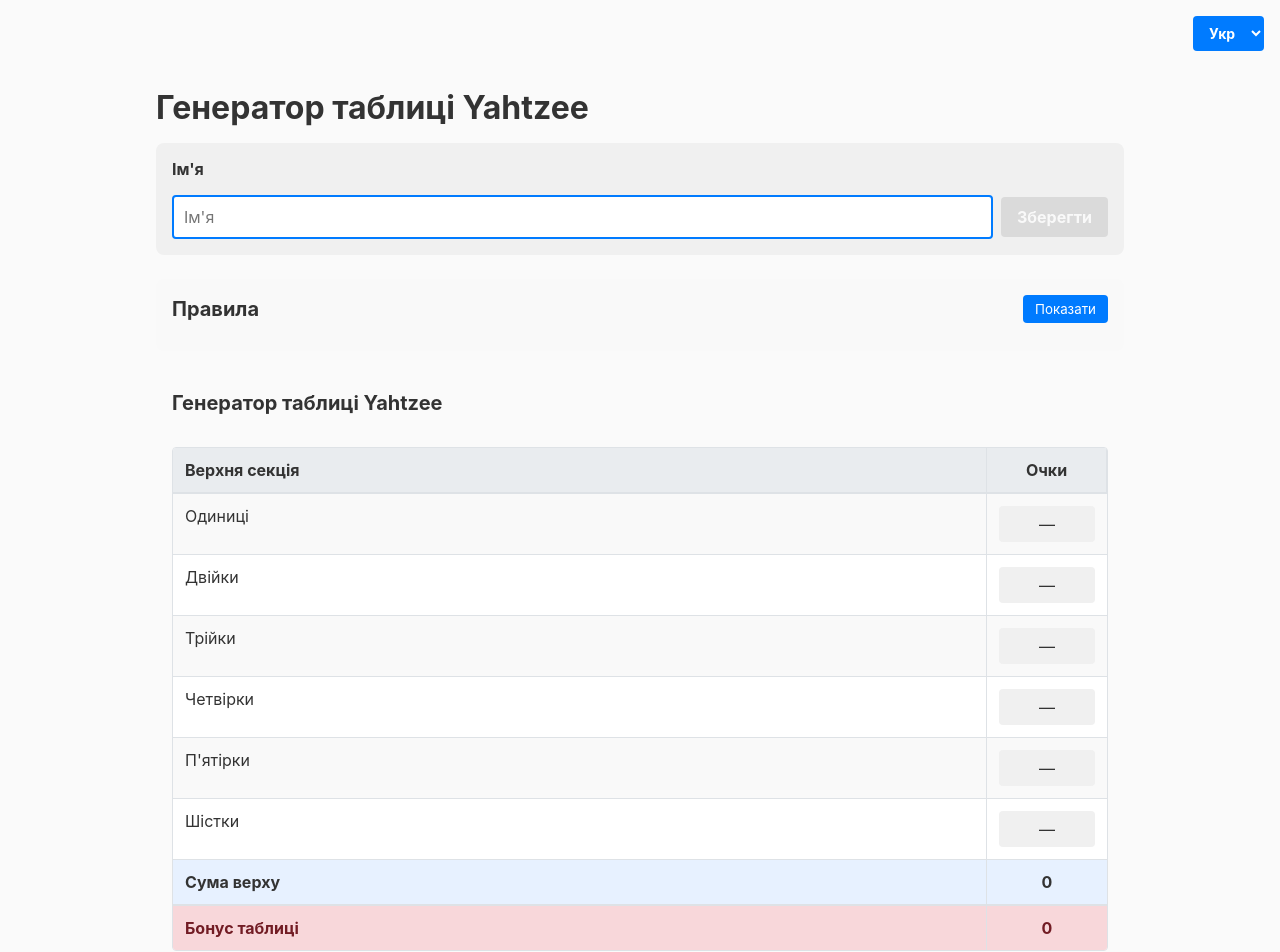
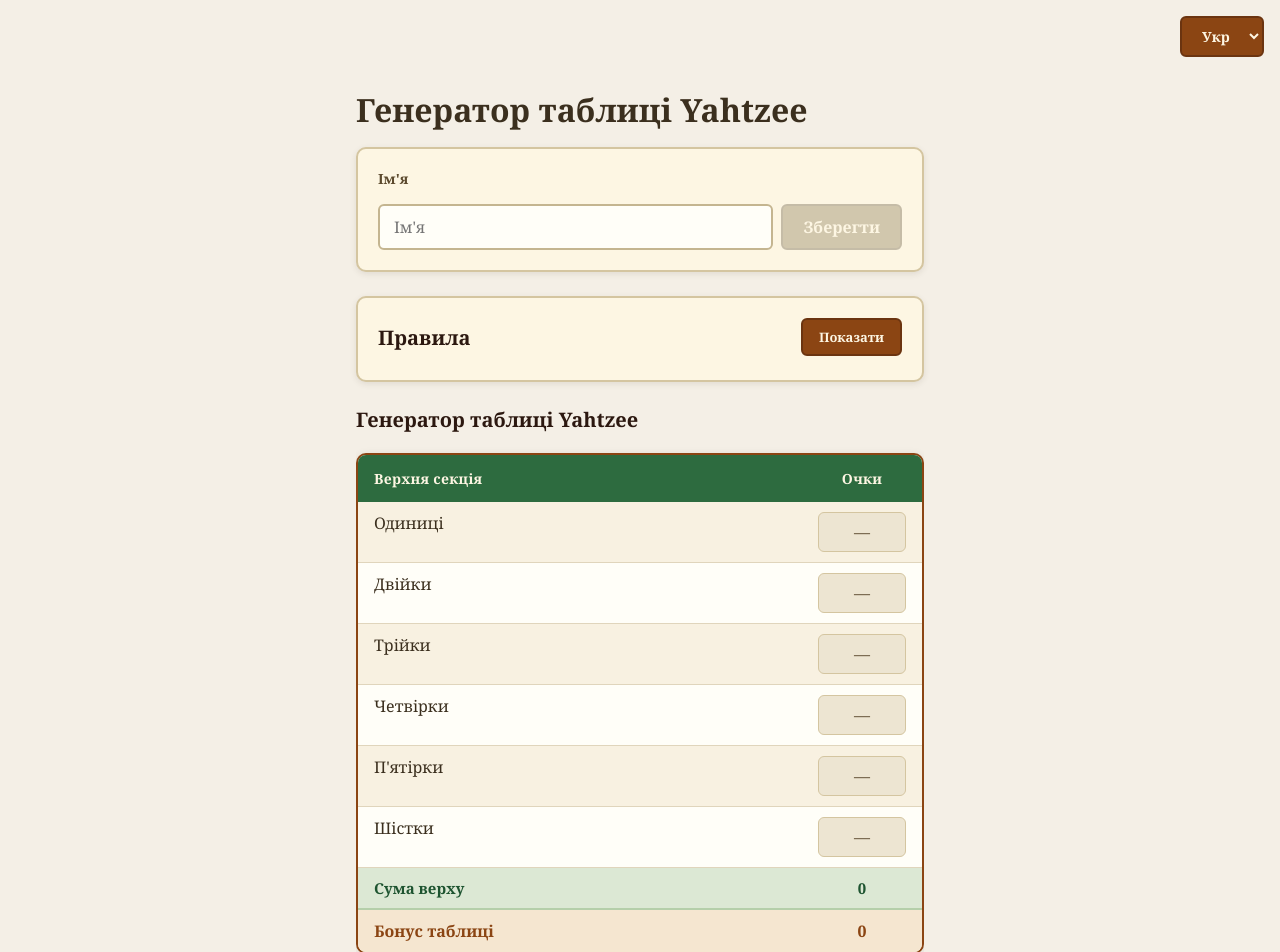
Before and after one commit to melnickforever/yahtzee, a Next.js app: page / in a window 1280 px wide. Shown: the top 952 px of the page. Built offline with nearby package versions, Linux system fonts and the light colour scheme.

Commit message:
New design

```diff
--- a/app/globals.css
+++ b/app/globals.css
@@ -6,13 +6,11 @@
 
 html,
 body {
-  font-family: -apple-system, BlinkMacSystemFont, 'Segoe UI', 'Roboto', 'Oxygen',
-    'Ubuntu', 'Cantarell', 'Fira Sans', 'Droid Sans', 'Helvetica Neue',
-    sans-serif;
+  font-family: 'Georgia', 'Cambria', 'Times New Roman', serif;
   -webkit-font-smoothing: antialiased;
   -moz-osx-font-smoothing: grayscale;
-  background-color: #fafafa;
-  color: #333;
+  background-color: #f4efe6;
+  color: #3b2f1e;
 }
 
 body {
@@ -52,7 +50,8 @@
 
 h2 {
   font-size: 20px;
-  color: #333;
+  color: #2c1810;
+  font-weight: 700;
 }
 
 input[type='number'],
@@ -67,7 +66,7 @@
 }
 
 .main-container {
-  max-width: 1000px;
+  max-width: 600px;
   margin: 0 auto;
   padding: 16px;
 }
@@ -81,101 +80,123 @@
 }
 
 .language-select {
-  padding: 8px 12px;
-  background-color: #007bff;
-  color: white;
-  border: none;
-  border-radius: 4px;
+  padding: 8px 16px;
+  background-color: #8b4513;
+  color: #fdf6e3;
+  border: 2px solid #6b3410;
+  border-radius: 6px;
   cursor: pointer;
   font-size: 14px;
-  font-weight: bold;
+  font-weight: 600;
+  transition: background-color 0.15s ease;
+}
+
+.language-select:hover {
+  background-color: #a0522d;
 }
 
 /* Player Section */
 .player-section {
   margin-bottom: 24px;
-  padding: 16px;
-  background-color: #f0f0f0;
-  border-radius: 8px;
+  padding: 20px;
+  background-color: #fdf6e3;
+  border-radius: 10px;
+  border: 2px solid #d4c5a0;
+  box-shadow: 0 2px 6px rgba(59, 47, 30, 0.1);
 }
 
 .player-label {
   display: block;
   margin-bottom: 8px;
-  font-weight: bold;
+  font-weight: 600;
+  color: #5c4a2e;
+  font-size: 14px;
 }
 
 .player-input {
   flex: 1;
   min-width: 0;
-  padding: 10px;
+  padding: 10px 14px;
   font-size: 16px;
-  border: 2px solid #007bff;
-  border-radius: 4px;
+  border: 2px solid #c4b590;
+  border-radius: 6px;
   box-sizing: border-box;
+  background-color: #fffef8;
+  transition: border-color 0.2s ease, box-shadow 0.2s ease;
+}
+
+.player-input:focus {
+  outline: none;
+  border-color: #8b4513;
+  box-shadow: 0 0 0 3px rgba(139, 69, 19, 0.15);
 }
 
 .player-save-button {
-  padding: 10px 16px;
-  background-color: #007bff;
-  color: white;
-  border: none;
-  border-radius: 4px;
+  padding: 10px 20px;
+  background-color: #2d6b3f;
+  color: #fdf6e3;
+  border: 2px solid #1e5430;
+  border-radius: 6px;
   cursor: pointer;
   font-size: 16px;
-  font-weight: bold;
+  font-weight: 600;
   white-space: nowrap;
+  transition: background-color 0.15s ease;
 }
 
 .player-save-button:hover:not(:disabled) {
-  background-color: #0056b3;
+  background-color: #367a4a;
 }
 
 .player-save-button:disabled {
-  background-color: #ccc;
+  background-color: #b5a88a;
+  border-color: #a09680;
   cursor: not-allowed;
   opacity: 0.6;
 }
 
 .player-name-display {
-  padding: 10px;
+  padding: 10px 14px;
   font-size: 16px;
-  font-weight: bold;
-  color: #333;
-  background-color: #f9f9f9;
-  border-radius: 4px;
-  border: 2px solid #ddd;
+  font-weight: 600;
+  color: #2c1810;
+  background-color: #fffef8;
+  border-radius: 6px;
+  border: 2px solid #c4b590;
   flex: 1;
 }
 
 .player-edit-button {
-  padding: 10px 12px;
-  background-color: #28a745;
-  color: white;
-  border: none;
-  border-radius: 4px;
+  padding: 10px 16px;
+  background-color: #8b4513;
+  color: #fdf6e3;
+  border: 2px solid #6b3410;
+  border-radius: 6px;
   cursor: pointer;
   font-size: 16px;
-  font-weight: bold;
+  font-weight: 600;
+  transition: background-color 0.15s ease;
 }
 
 .player-edit-button:hover {
-  background-color: #218838;
+  background-color: #a0522d;
 }
 
 /* Rules Reference */
 .rules-container {
   margin-bottom: 24px;
-  padding: 16px;
-  background-color: #f9f9f9;
-  border-radius: 8px;
+  padding: 20px;
+  background-color: #fdf6e3;
+  border-radius: 10px;
+  border: 2px solid #d4c5a0;
+  box-shadow: 0 2px 6px rgba(59, 47, 30, 0.1);
 }
 
 .rules-header {
   display: flex;
   justify-content: space-between;
   align-items: center;
-  margin-bottom: 12px;
+  margin-bottom: 4px;
 }
 
 .rules-header h2 {
@@ -183,25 +204,37 @@
 }
 
 .rules-button {
-  padding: 6px 12px;
-  background-color: #007bff;
-  color: white;
-  border: none;
-  border-radius: 4px;
+  padding: 8px 16px;
+  background-color: #8b4513;
+  color: #fdf6e3;
+  border: 2px solid #6b3410;
+  border-radius: 6px;
   cursor: pointer;
+  font-weight: 600;
+  font-size: 13px;
+  transition: background-color 0.15s ease;
+}
+
+.rules-button:hover {
+  background-color: #a0522d;
 }
 
 /* Rules Summary */
 .rules-summary {
-  margin-bottom: 16px;
-  line-height: 1.6;
+  margin-bottom: 20px;
+  margin-top: 16px;
+  line-height: 1.7;
+  color: #5c4a2e;
 }
 
 .rules-summary h3 {
-  margin-top: 12px;
-  margin-bottom: 4px;
-  font-size: 15px;
-  color: #333;
+  margin-top: 16px;
+  margin-bottom: 6px;
+  font-size: 14px;
+  font-weight: 700;
+  color: #2c1810;
+  text-transform: uppercase;
+  letter-spacing: 0.03em;
 }
 
 .rules-summary p {
@@ -216,7 +249,7 @@
 }
 
 .rules-summary li {
-  margin-bottom: 4px;
+  margin-bottom: 6px;
 }
 
 /* Rules Grid */
@@ -224,11 +257,11 @@
   display: grid;
   grid-template-columns: 1fr 2fr 1fr;
   gap: 0;
-  background-color: #fff;
-  border: 1px solid #dee2e6;
-  border-radius: 4px;
+  background-color: #fffef8;
+  border: 2px solid #8b4513;
+  border-radius: 8px;
   overflow: hidden;
-  margin-top: 12px;
+  margin-top: 16px;
 }
 
 .rules-grid-header {
@@ -236,33 +269,41 @@
 }
 
 .rules-grid-header > .rules-grid-cell {
-  background-color: #e9ecef;
-  font-weight: bold;
-  padding: 12px 8px;
-  border-bottom: 2px solid #dee2e6;
-  border-right: 1px solid #dee2e6;
-}
-
-.rules-grid-header > .rules-grid-cell:last-child {
-  border-right: none;
+  background-color: #2d6b3f;
+  color: #fdf6e3;
+  font-weight: 600;
+  padding: 12px 14px;
+  font-size: 13px;
+  text-transform: uppercase;
+  letter-spacing: 0.04em;
+  border: none;
 }
 
 .rules-grid-row {
   display: contents;
 }
 
+.rules-grid-row > .rules-grid-cell {
+  transition: background-color 0.15s ease;
+}
+
+.rules-grid-row:hover > .rules-grid-cell {
+  background-color: #f0e8d4 !important;
+}
+
 .rules-grid-row:nth-child(odd) > .rules-grid-cell {
-  background-color: #fff;
+  background-color: #fffef8;
 }
 
 .rules-grid-row:nth-child(even) > .rules-grid-cell {
-  background-color: #f9f9f9;
+  background-color: #f8f1e1;
 }
 
 .rules-grid-cell {
-  padding: 8px;
-  border-right: 1px solid #dee2e6;
-  border-bottom: 1px solid #dee2e6;
+  padding: 10px 14px;
+  border-bottom: 1px solid #e0d5bc;
+  font-size: 14px;
+  color: #5c4a2e;
 }
 
 .rules-grid-cell:last-child {
@@ -276,56 +317,13 @@
 .rules-grid-bonus .rules-grid-cell {
 }
 
-.rules-table {
-  width: 100%;
-  border-collapse: collapse;
-  margin-top: 12px;
+/* Score Table */
+.score-table-container {
+  padding: 0;
 }
 
-.rules-table thead {
-  background-color: #e9ecef;
-}
-
-.rules-table thead tr {
-  border-bottom: 2px solid #dee2e6;
-}
-
-.rules-table th {
-  padding: 8px;
-  text-align: left;
-  font-weight: bold;
-}
-
-.rules-table tbody tr {
-  border-bottom: 1px solid #dee2e6;
-}
-
-.rules-table td {
-  padding: 8px;
-}
-
-.rules-table tbody tr:nth-child(odd) {
-  background-color: #fff;
-}
-
-.rules-table tbody tr:nth-child(even) {
-  background-color: #f9f9f9;
-}
-
-.rules-table-bonus {
-  background-color: #f8d7da !important;
-  font-weight: bold;
-  color: #721c24 !important;
-}
-
-.rules-table-bonus td {
-  background-color: #f8d7da !important;
-  color: #721c24 !important;
-}
-
-/* Score Table */
-.score-table-container {
-  padding: 16px;
+.score-table-container > h2 {
+  margin-bottom: 4px;
 }
 
 .score-grid-wrapper {
@@ -338,15 +336,16 @@
   display: grid;
   grid-template-columns: 1fr 120px;
   gap: 0;
-  background-color: #fff;
-  border: 1px solid #dee2e6;
-  border-radius: 4px;
+  background-color: #fffef8;
+  border: 2px solid #8b4513;
+  border-radius: 10px;
   overflow: hidden;
   margin-top: 16px;
+  box-shadow: 0 2px 8px rgba(59, 47, 30, 0.12);
 }
 
 .score-grid-lower {
-  margin-top: 32px;
+  margin-top: 20px;
 }
 
 .score-grid-header {
@@ -354,20 +353,18 @@
 }
 
 .score-grid-header > .score-grid-cell {
-  background-color: #e9ecef;
-  font-weight: bold;
-  padding: 12px;
-  border-right: 1px solid #dee2e6;
-  border-bottom: 2px solid #dee2e6;
+  background-color: #2d6b3f;
+  color: #fdf6e3;
+  font-weight: 600;
+  padding: 14px 16px;
+  border: none;
   text-align: center;
+  font-size: 14px;
+  letter-spacing: 0.02em;
 }
 
 .score-grid-header > .score-grid-cell:first-child {
   text-align: left;
-}
-
-.score-grid-header-total {
-  background-color: #fff3cd !important;
 }
 
 .score-grid-row {
@@ -375,10 +372,14 @@
 }
 
 .score-grid-row > .score-grid-cell {
-  padding: 12px;
+  padding: 10px 16px;
   text-align: center;
-  border-right: 1px solid #dee2e6;
-  border-bottom: 1px solid #dee2e6;
+  border-bottom: 1px solid #e0d5bc;
+  transition: background-color 0.15s ease;
+}
+
+.score-grid-row:hover > .score-grid-cell {
+  background-color: #f0e8d4 !important;
 }
 
 .score-grid-row > .score-grid-cell:first-child {
@@ -390,148 +391,87 @@
 }
 
 .score-grid-row:nth-child(odd) > .score-grid-cell {
-  background-color: #fff;
+  background-color: #fffef8;
 }
 
 .score-grid-row:nth-child(even) > .score-grid-cell {
-  background-color: #f9f9f9;
+  background-color: #f8f1e1;
 }
 
 .score-grid-category {
-  font-weight: normal;
+  font-weight: 500;
+  color: #3b2f1e;
 }
 
 .score-grid-total {
-  background-color: #fff3cd !important;
-  font-weight: bold;
-}
-
-.score-grid-subtotal > .score-grid-total {
-  background-color: #fff3cd !important;
+  background-color: #e8dcc6 !important;
+  font-weight: 700;
+  color: #2c1810;
 }
 
 .score-grid-subtotal > .score-grid-cell {
-  background-color: #e7f1ff !important;
-  font-weight: bold;
-  border-bottom: 2px solid #dee2e6;
+  background-color: #dce8d4 !important;
+  font-weight: 700;
+  color: #1e5430;
+  border-bottom: 2px solid #b5cfaa;
+  font-size: 15px;
+}
+
+.score-grid-subtotal:hover > .score-grid-cell {
+  background-color: #cddfc2 !important;
 }
 
 .score-grid-bonus > .score-grid-cell {
-  background-color: #f8d7da !important;
-  color: #721c24 !important;
-  font-weight: bold;
+  background-color: #f5e6d0 !important;
+  color: #8b4513 !important;
+  font-weight: 600;
   border-bottom: none;
+}
+
+.score-grid-bonus:hover > .score-grid-cell {
+  background-color: #eddbc0 !important;
 }
 
 .score-grid-bonus .score-cell-display {
   background-color: transparent;
-  color: #721c24;
-}
-
-.score-table {
-  width: 100%;
-  border-collapse: collapse;
-  margin-top: 16px;
-}
-
-.score-table:nth-of-type(2) {
-  margin-top: 32px;
-}
-
-.score-table-header {
-  background-color: #e9ecef;
-  border-bottom: 2px solid #dee2e6;
-}
-
-.score-table th {
-  padding: 12px;
-  text-align: center;
-  font-weight: bold;
-}
-
-.score-table th:first-child {
-  text-align: left;
-}
-
-.score-table-header-total {
-  background-color: #fff3cd;
-}
-
-.score-category-name {
-  text-align: left;
-}
-
-.score-table td {
-  padding: 12px;
-  text-align: center;
-  border-bottom: 1px solid #dee2e6;
-}
-
-.score-table td:first-child {
-  text-align: left;
-  padding-left: 12px;
-}
-
-.score-table tbody tr:nth-child(even) {
-  background-color: #f9f9f9;
-}
-
-.score-table tbody tr:nth-child(odd) {
-  background-color: #fff;
-}
-
-.score-category-total {
-  background-color: #fff3cd;
-  font-weight: bold;
-}
-
-.score-subtotal-row {
-  background-color: #e7f1ff !important;
-  font-weight: bold;
-  border-bottom: 2px solid #dee2e6;
-}
-
-.score-subtotal-row td {
-  background-color: #e7f1ff !important;
-}
-
-.score-bonus-row {
-  background-color: #f8d7da !important;
-  border-bottom: 2px solid #dee2e6;
-}
-
-.score-bonus-row td {
-  background-color: #f8d7da !important;
-  color: #721c24 !important;
-  font-weight: bold;
-}
-
-.score-bonus-value {
-  font-weight: bold;
+  color: #8b4513;
 }
 
 /* Grand Total */
 .grand-total {
-  margin-top: 32px;
-  padding: 16px;
-  background-color: #e7f1ff;
-  border-radius: 8px;
-  font-size: 18px;
-  font-weight: bold;
+  margin-top: 20px;
+  padding: 18px;
+  background-color: #8b4513;
+  border: 2px solid #6b3410;
+  border-radius: 10px;
+  font-size: 20px;
+  font-weight: 700;
   text-align: center;
+  color: #fdf6e3;
+  box-shadow: 0 3px 10px rgba(107, 52, 16, 0.25);
+  letter-spacing: 0.02em;
 }
 
 /* Score Cell */
 .score-cell-display {
-  padding: 8px;
-  background-color: #f0f0f0;
-  border-radius: 4px;
+  padding: 8px 12px;
+  background-color: #ede5d2;
+  border-radius: 6px;
   cursor: pointer;
   text-align: center;
   min-height: 24px;
   display: flex;
   align-items: center;
   justify-content: center;
+  font-weight: 500;
+  color: #5c4a2e;
+  border: 1px solid #d4c5a0;
+  transition: background-color 0.15s ease, transform 0.1s ease;
+}
+
+.score-cell-display:hover {
+  background-color: #e0d5bc;
+  transform: scale(1.03);
 }
 
 .score-cell-display:disabled {
@@ -541,22 +481,30 @@
 
 .score-cell-input {
   width: 100%;
-  padding: 4px;
-  border: 2px solid #007bff;
-  border-radius: 4px;
+  padding: 8px 12px;
+  border: 2px solid #8b4513;
+  border-radius: 6px;
   font-size: 14px;
   text-align: center;
+  font-weight: 500;
+  outline: none;
+  background-color: #fffef8;
+  box-shadow: 0 0 0 3px rgba(139, 69, 19, 0.12);
+  transition: border-color 0.2s ease, box-shadow 0.2s ease;
 }
 
 .score-cell-select {
   width: 100%;
-  padding: 4px;
-  border: 2px solid #007bff;
-  border-radius: 4px;
+  padding: 8px 12px;
+  border: 2px solid #8b4513;
+  border-radius: 6px;
   font-size: 14px;
   text-align: center;
-  background-color: white;
+  background-color: #fffef8;
   cursor: pointer;
+  font-weight: 500;
+  outline: none;
+  box-shadow: 0 0 0 3px rgba(139, 69, 19, 0.12);
 }
 
 @media (max-width: 768px) {
@@ -570,7 +518,7 @@
   }
 
   .main-container {
-    padding: 8px;
+    padding: 12px;
     padding-top: 96px;
   }
 
@@ -580,18 +528,13 @@
     right: 8px;
   }
 
-  .score-table th,
-  .score-table td {
-    padding: 6px !important;
-  }
-
   .score-grid {
     grid-template-columns: 1fr 100px;
   }
 
   .score-grid-wrapper {
-    margin-left: -8px;
-    margin-right: -8px;
+    margin-left: -12px;
+    margin-right: -12px;
   }
 }
 
```
